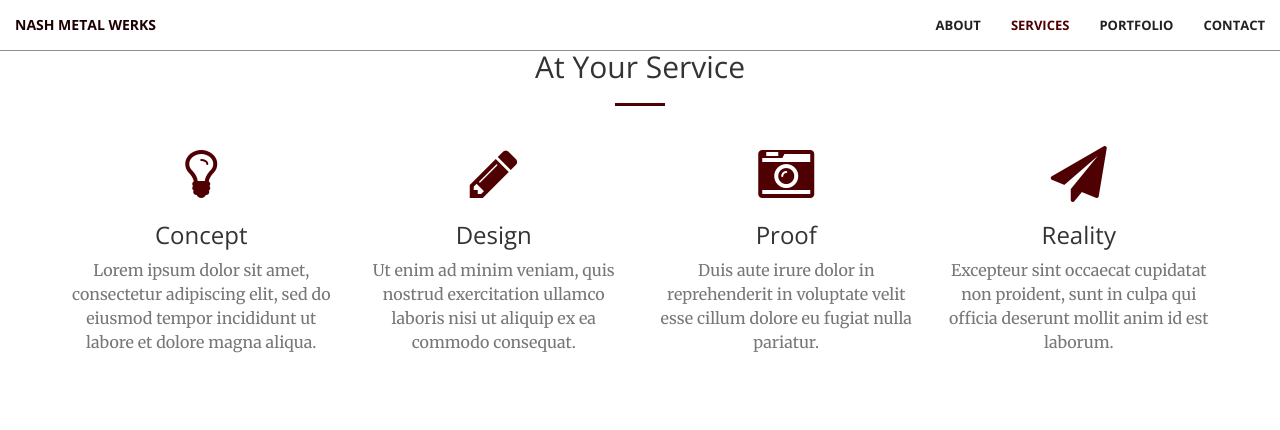
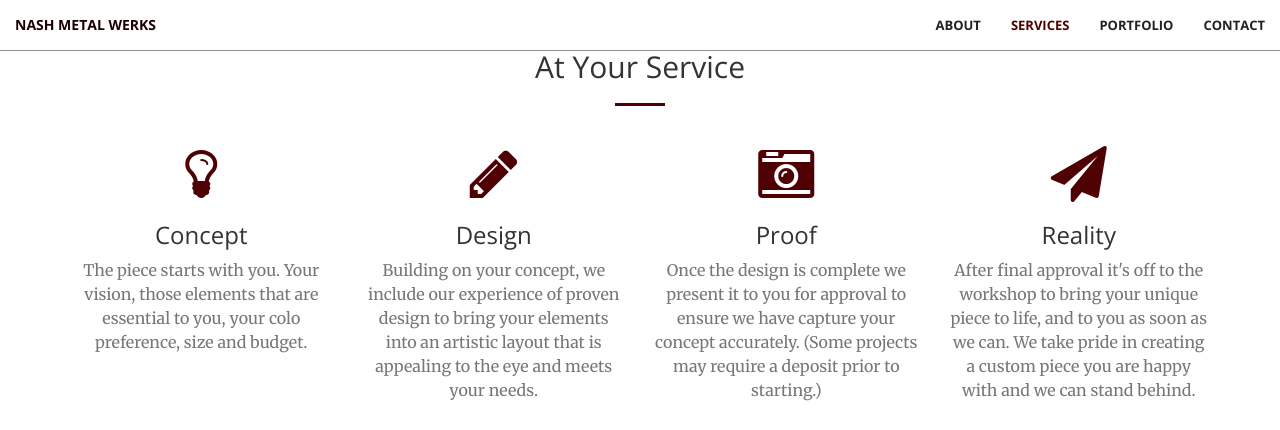
Before and after one commit to NashMetal/nashmetalart, a Jekyll site: the page built from index.html, in a window 1280 px wide and 900 px high, scrolled down 1270 px, cut to the strip 0-430 px from the top of the window. Built offline with Jekyll 4.4.1, drawn with Linux system fonts in a browser that asks for light colours.

Commit message:
add service descriptions

```diff
--- a/_includes/services.html
+++ b/_includes/services.html
@@ -13,28 +13,28 @@
                 <div class="service-box">
                     <i class="fa fa-4x fa-lightbulb-o wow bounceIn text-primary"></i>
                     <h3>Concept</h3>
-                    <p class="text-muted">Lorem ipsum dolor sit amet, consectetur adipiscing elit, sed do eiusmod tempor incididunt ut labore et dolore magna aliqua.</p>
+                    <p class="text-muted">The piece starts with you. Your vision, those elements that are essential to you, your colo preference, size and budget.</p>
                 </div>
             </div>
             <div class="col-lg-3 col-md-6 text-center">
                 <div class="service-box">
                     <i class="fa fa-4x fa-pencil wow bounceIn text-primary" data-wow-delay=".1s"></i>
                     <h3>Design</h3>
-                    <p class="text-muted">Ut enim ad minim veniam, quis nostrud exercitation ullamco laboris nisi ut aliquip ex ea commodo consequat.</p>
+                    <p class="text-muted">Building on your concept, we include our experience of proven design to bring your elements into an artistic layout that is appealing to the eye and meets your needs.</p>
                 </div>
             </div>
             <div class="col-lg-3 col-md-6 text-center">
                 <div class="service-box">
                     <i class="fa fa-4x fa-camera-retro wow bounceIn text-primary" data-wow-delay=".2s"></i>
                     <h3>Proof</h3>
-                    <p class="text-muted">Duis aute irure dolor in reprehenderit in voluptate velit esse cillum dolore eu fugiat nulla pariatur.</p>
+                    <p class="text-muted">Once the design is complete we present it to you for approval to ensure we have capture your concept accurately. (Some projects may require a deposit prior to starting.)</p>
                 </div>
             </div>
             <div class="col-lg-3 col-md-6 text-center">
                 <div class="service-box">
                     <i class="fa fa-4x fa-paper-plane wow bounceIn text-primary" data-wow-delay=".3s"></i>
                     <h3>Reality</h3>
-                    <p class="text-muted">Excepteur sint occaecat cupidatat non proident, sunt in culpa qui officia deserunt mollit anim id est laborum.</p>
+                    <p class="text-muted">After final approval it's off to the workshop to bring your unique piece to life, and to you as soon as we can. We take pride in creating a custom piece you are happy with and we can stand behind.</p>
                 </div>
             </div>
         </div>
```
